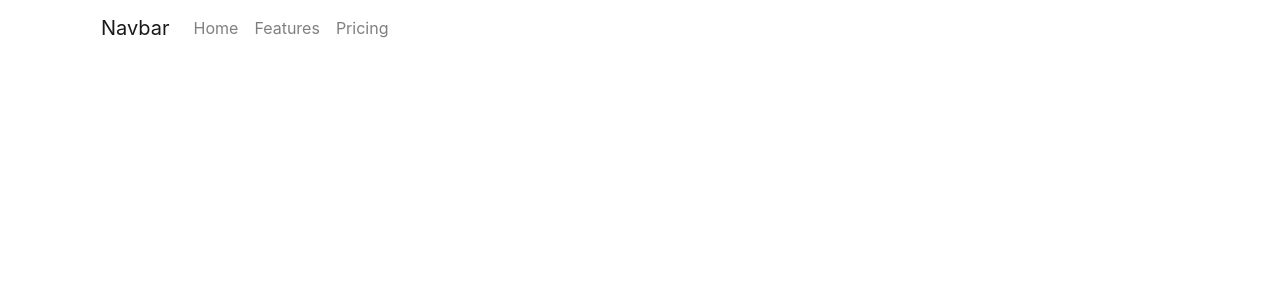
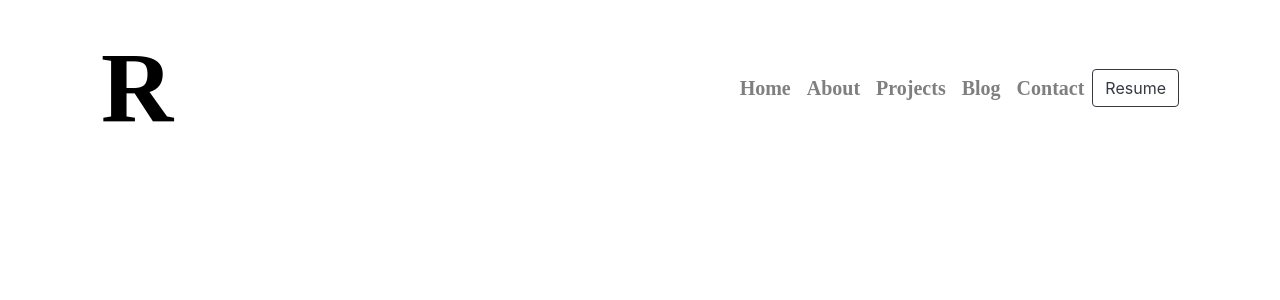
Before and after one commit to rakhiakter/personal-portfolio, a React (Create React App) app: page / in a window 1280 px wide. Shown: the top 300 px of the page. Built offline with nearby package versions, Linux system fonts and the light colour scheme.

Commit message:
navigation done

```diff
--- a/src/Components/NavigationBar/NavigationBar.css
+++ b/src/Components/NavigationBar/NavigationBar.css
@@ -0,0 +1,17 @@
+.clr {
+    font-family: Heebo;
+    font-style: normal;
+    font-weight: 700;
+    font-size: 20px;
+    line-height: 29px;
+    text-align: right;
+    color: #000000;
+}
+
+#logo {
+    font-family: Heebo;
+    font-style: normal;
+    font-size: 100px;
+    font-weight: 700;
+    color: #000000;
+}
--- a/src/Components/NavigationBar/NavigationBar.js
+++ b/src/Components/NavigationBar/NavigationBar.js
@@ -1,21 +1,33 @@
 import React from 'react';
-import { Container, Nav, Navbar } from 'react-bootstrap';
+import { Button, Container, Nav, Navbar } from 'react-bootstrap';
+import './NavigationBar.css';
+
 
 const NavigationBar = () => {
     return (
-
-        <Container>
-          <Navbar variant="light">
-            <Navbar.Brand href="#home">Navbar</Navbar.Brand>
-            <Nav className="mr-auto">
-              <Nav.Link href="#home">Home</Nav.Link>
-              <Nav.Link href="#features">Features</Nav.Link>
-              <Nav.Link href="#pricing">Pricing</Nav.Link>
-            </Nav>
-
-          </Navbar>
-        </Container>
-
+      <Container>
+        <Navbar variant="light">
+          <Navbar.Brand id="logo" href="#home">R</Navbar.Brand>
+          <Nav className="ml-auto">
+            <Nav.Link className="clr" href="#home">
+              Home
+            </Nav.Link>
+            <Nav.Link className="clr" href="#features">
+              About
+            </Nav.Link>
+            <Nav.Link className="clr" href="#pricing">
+              Projects
+            </Nav.Link>
+            <Nav.Link className="clr" href="#pricing">
+              Blog
+            </Nav.Link>
+            <Nav.Link className="clr" href="#pricing">
+              Contact
+            </Nav.Link>
+          </Nav>
+          <Button variant="outline-dark">Resume</Button>
+        </Navbar>
+      </Container>
     );
 };
 
```
Also changed, not shown: src/Components/About/About.js (added, +11 -0 lines), src/Components/Blogs/Blogs.js (added, +11 -0 lines), src/Components/Contact/Contact.js (added, +11 -0 lines), src/Components/Projects/Projects.js (added, +11 -0 lines), src/Components/About/About.css (added), src/Components/Blogs/Blogs.css (added), src/Components/Contact/Contact.css (added), src/Components/Projects/Projects.css (added).
